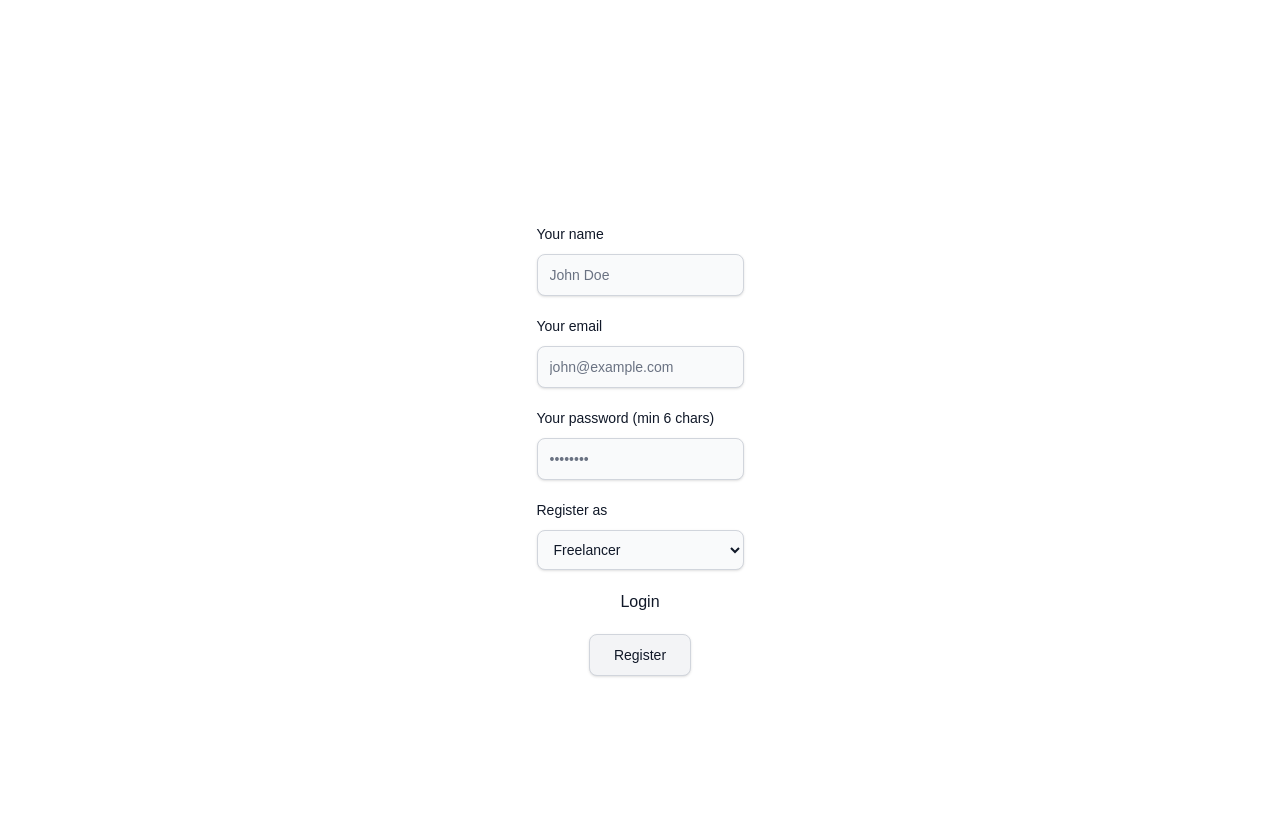
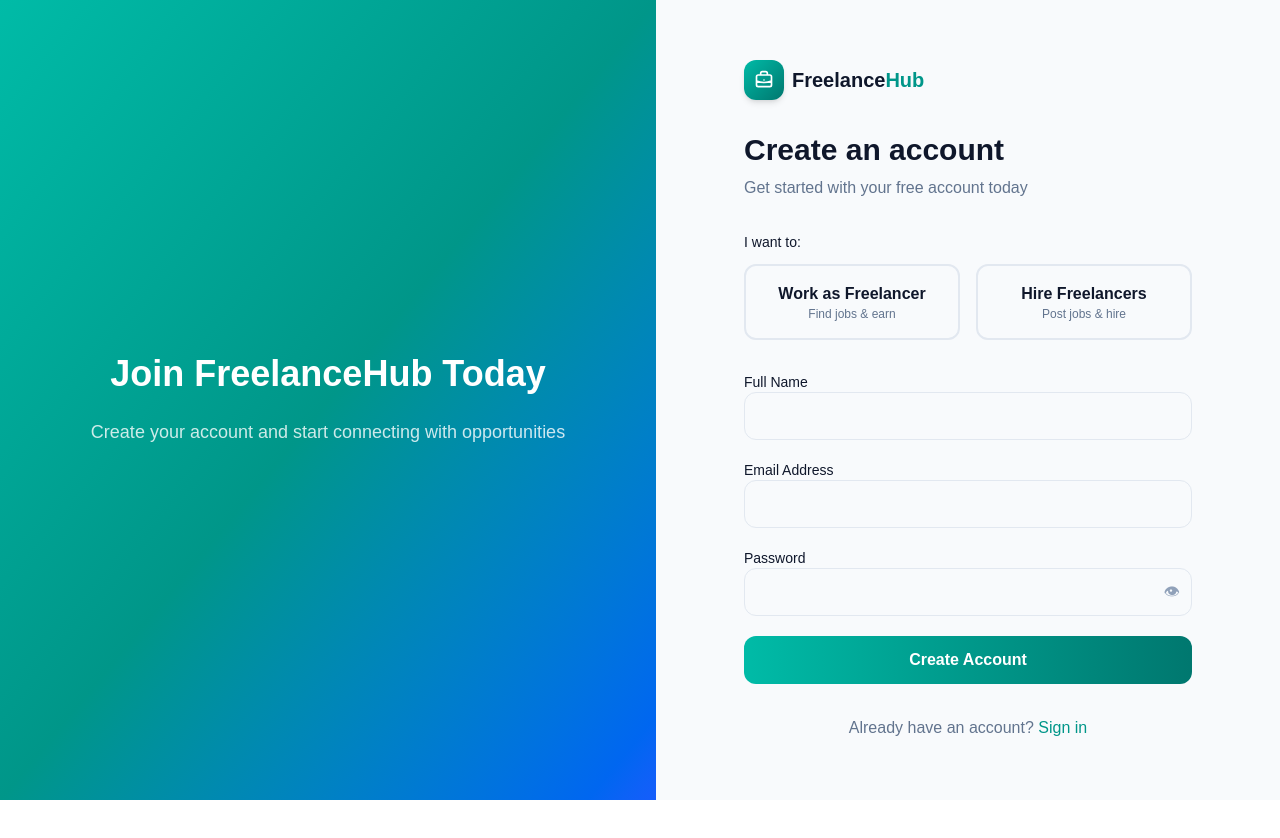
Before and after one commit to yudigarg3043/Freelance-Marketplace, a Next.js app in the folder frontend/: page /register in a window 1280 px wide. Shown: the top 838 px of the page. After the commit the page ends 800 px from the top, so only its background shows below. Built offline with nearby package versions, Linux system fonts and the light colour scheme.

Commit message:
frontend for login and register

```diff
--- a/frontend/src/app/components/button.js
+++ /dev/null
@@ -1,18 +0,0 @@
-export default function Button({ variant = "light", children, onClick, disabled, className = "" }) {
-  const base = "px-6 py-2.5 rounded-lg font-medium text-sm shadow-sm transition-all";
-
-  const variants = {
-    light: "bg-gray-100 text-gray-900 border border-gray-300 hover:bg-gray-200",
-    primary: "bg-blue-600 text-white hover:bg-blue-700"
-  };
-
-  return (
-    <button
-      onClick={onClick}
-      disabled={disabled}
-      className={`${base} ${variants[variant]} ${className}`}
-    >
-      {children}
-    </button>
-  );
-}
--- /dev/null
+++ b/frontend/src/app/components/credentials/Header.jsx
@@ -0,0 +1,21 @@
+import Link from "next/link";
+import Image from "next/image";
+
+export default function Header() {
+  return (
+    <Link href="/" className="flex items-center gap-2">
+      <div className="w-10 h-10 rounded-xl bg-gradient-to-br from-teal-500 to-teal-700 flex items-center justify-center shadow-md">
+        <Image
+          src="/logo.svg"
+          alt="FreelanceHub logo"
+          width={20}
+          height={20}
+          priority
+        />
+      </div>
+      <span className="text-xl font-bold text-slate-900">
+        Freelance<span className="text-teal-600">Hub</span>
+      </span>
+    </Link>
+  );
+}
--- a/frontend/src/app/login/login.module.css
+++ /dev/null
@@ -1,14 +0,0 @@
-.container {
-  margin: 50px;
-  padding: 20px;
-  min-height: 100vh;
-  display: flex;
-  align-items: center;
-  justify-content: center;
-}
-
-.form {
-  background: white;
-  padding: 2rem;
-  border-radius: 1rem;
-}
--- a/frontend/src/app/login/page.js
+++ b/frontend/src/app/login/page.js
@@ -1,98 +1,137 @@
-'use client';
+"use client";
 
+import { useState } from "react";
 import Link from "next/link";
-import { useState } from 'react';
-import Button from '../components/button';
-import styles from './login.module.css';
+import { useRouter } from "next/navigation";
+import Header from "../components/credentials/Header";
 
-export default function Login() {
-  const [formData, setFormData] = useState({ email: '', password: '' });
+
+const Login = () => {
+  const router = useRouter();
+
+  const [email, setEmail] = useState("");
+  const [password, setPassword] = useState("");
+  const [showPassword, setShowPassword] = useState(false);
   const [loading, setLoading] = useState(false);
-  const [error, setError] = useState('');
-
-  const handleChange = (e) => {
-    setFormData({ ...formData, [e.target.name]: e.target.value });
-  };
+  const [error, setError] = useState("");
 
   const handleSubmit = async (e) => {
     e.preventDefault();
     setLoading(true);
-    setError('');
+    setError("");
 
     try {
-      const response = await fetch('http://localhost:4080/api/auth/login', {
-        method: 'POST',
-        headers: { 'Content-Type': 'application/json' },
-        body: JSON.stringify(formData)
-      });
+      const res = await fetch(
+        `${process.env.NEXT_PUBLIC_API_URL}/api/auth/login`,
+        {
+          method: "POST",
+          headers: {
+            "Content-Type": "application/json",
+          },
+          body: JSON.stringify({ email, password }),
+        }
+      );
 
-      if (!response.ok) {
-        const errorData = await response.json();
-        throw new Error(errorData.msg || 'Login failed');
+      const data = await res.json();
+
+      if (!res.ok) {
+        setError(data.message || "Invalid credentials");
+        setLoading(false);
+        return;
       }
 
-      const data = await response.json();
-      localStorage.setItem('token', data.token);
-      alert('Login successful!');
-      window.location.href = '/dashboard';
+      // Save JWT
+      localStorage.setItem("token", data.token);
+
+      // Redirect after successful login
+      router.push("/dashboard");
     } catch (err) {
-      setError(err.message);
+      console.error(err);
+      setError("Something went wrong. Please try again.");
     } finally {
       setLoading(false);
     }
   };
 
   return (
-    <div className={styles.container}>
-      <form className={`${styles.form} max-w-sm mx-auto`} onSubmit={handleSubmit}>
-        <div className="mb-5">
-          <label htmlFor="email" className="block mb-2.5 text-sm font-medium text-gray-900">
-            Your email
-          </label>
-          <input
-            type="email"
-            id="email"
-            name="email"
-            value={formData.email}
-            onChange={handleChange}
-            className="bg-gray-50 border border-gray-300 text-gray-900 text-sm rounded-lg focus:ring-blue-500 focus:border-blue-500 block w-full px-3 py-2.5 shadow-sm placeholder:text-gray-500"
-            placeholder="Enter your email"
-            required
-          />
+    <div className="min-h-screen bg-slate-50 flex">
+      {/* Left Side */}
+      <div className="flex-1 flex items-center justify-center p-8">
+        <div className="w-full max-w-md space-y-8">
+          <Header />
+          <div className="space-y-2">
+            <h1 className="text-3xl font-bold text-slate-900">
+              Welcome back
+            </h1>
+            <p className="text-slate-500">
+              Enter your credentials to access your account
+            </p>
+          </div>
+
+          {error && (
+            <p className="text-red-600 text-sm font-medium">{error}</p>
+          )}
+
+          <form onSubmit={handleSubmit} className="space-y-6">
+            <input
+              type="email"
+              placeholder="name@example.com"
+              className="w-full h-12 px-4 rounded-xl border border-slate-200 bg-white text-slate-900 placeholder:text-slate-400 focus:outline-none focus:ring-2 focus:ring-teal-500"
+              value={email}
+              onChange={(e) => setEmail(e.target.value)}
+              required
+            />
+
+            <div className="relative">
+              <input
+                type={showPassword ? "text" : "password"}
+                placeholder="Enter your password"
+                className="w-full h-12 px-4 pr-12 rounded-xl border border-slate-200 bg-white text-slate-900 placeholder:text-slate-400 focus:outline-none focus:ring-2 focus:ring-teal-500"
+                value={password}
+                onChange={(e) => setPassword(e.target.value)}
+                required
+              />
+              <button
+                type="button"
+                onClick={() => setShowPassword(!showPassword)}
+                className="absolute right-3 top-1/2 -translate-y-1/2 text-slate-400 hover:text-slate-700"
+              >
+                👁
+              </button>
+            </div>
+
+            <button
+              type="submit"
+              disabled={loading}
+              className="w-full h-12 rounded-xl bg-gradient-to-r from-teal-500 to-teal-700 text-white font-semibold hover:opacity-90 disabled:opacity-50 disabled:cursor-not-allowed"
+            >
+              {loading ? "Signing in..." : "Sign In"}
+            </button>
+          </form>
+
+          <p className="text-center text-slate-500">
+            Don&apos;t have an account?{" "}
+            <Link
+              href="/register"
+              className="text-teal-600 font-medium hover:underline"
+            >
+              Create account
+            </Link>
+          </p>
         </div>
+      </div>
 
-        <div className="mb-5">
-          <label htmlFor="password" className="block mb-2.5 text-sm font-medium text-gray-900">
-            Your password
-          </label>
-          <input
-            type="password"
-            id="password"
-            name="password"
-            value={formData.password}
-            onChange={handleChange}
-            className="bg-gray-50 border border-gray-300 text-gray-900 text-sm rounded-lg focus:ring-blue-500 focus:border-blue-500 block w-full px-3 py-2.5 shadow-sm placeholder:text-gray-500"
-            placeholder="Enter your password"
-            required
-          />
+      {/* Right Side */}
+      <div className="hidden lg:flex flex-1 bg-gradient-to-br from-teal-500 via-teal-600 to-blue-600 items-center justify-center p-12">
+        <div className="text-center text-white space-y-6 max-w-lg">
+          <h2 className="text-4xl font-bold">Start Your Journey</h2>
+          <p className="text-white/80 text-lg">
+            Join thousands of freelancers and clients who trust FreelanceHub
+          </p>
         </div>
-
-        <div className='mb-5 flex justify-center text-gray-900'>
-          <Link href="/register">Register</Link>
-        </div>
-
-        {error && (
-          <div className="mb-5 p-3 bg-red-100 border border-red-400 text-red-700 rounded-lg text-sm">
-            {error}
-          </div>
-        )}
-
-        <div className="text-center">
-          <Button variant="light" disabled={loading}>
-            {loading ? 'Logging in...' : 'Login'}
-          </Button>
-        </div>
-      </form>
+      </div>
     </div>
   );
-}
+};
+
+export default Login;
--- a/frontend/src/app/register/page.js
+++ b/frontend/src/app/register/page.js
@@ -1,158 +1,200 @@
-'use client';
+"use client";
 
+import { useState } from "react";
 import Link from "next/link";
-import { useState } from 'react';
-import Button from '../components/button';
-import styles from './register.module.css';
+import { useRouter } from "next/navigation";
+import Header from "../components/credentials/Header";
 
-export default function Register() {
-  const [formData, setFormData] = useState({
-    name: '',
-    email: '',
-    password: '',
-    role: 'freelancer',  // ✅ Matches your schema default
-    skills: []           // ✅ Matches your schema
-  });
+
+const Register = () => {
+  const router = useRouter();
+
+  const [showPassword, setShowPassword] = useState(false);
   const [loading, setLoading] = useState(false);
-  const [error, setError] = useState('');
+  const [selectedRole, setSelectedRole] = useState(null);
 
-  const handleChange = (e) => {
-    const { name, value } = e.target;
-
-    // Handle role dropdown
-    if (name === 'role') {
-      setFormData({ ...formData, role: value });
-    } else {
-      setFormData({ ...formData, [name]: value });
-    }
-  };
+  const [fullName, setFullName] = useState("");
+  const [email, setEmail] = useState("");
+  const [password, setPassword] = useState("");
+  const [error, setError] = useState("");
 
   const handleSubmit = async (e) => {
     e.preventDefault();
+
+    if (!selectedRole) {
+      setError("Please select your account type");
+      return;
+    }
+
     setLoading(true);
-    setError('');
-
-    // ✅ EXACTLY matches your User schema fields
-    const userData = {
-      name: formData.name,
-      email: formData.email,
-      password: formData.password,  // Backend hashes it (bcrypt pre-save)
-      role: formData.role,          // 'freelancer' or 'client'
-      skills: formData.skills || [] // Empty array OK
-    };
+    setError("");
 
     try {
-      const response = await fetch('http://localhost:4080/api/auth/register', {
-        method: 'POST',
-        headers: {
-          'Content-Type': 'application/json'
-        },
-        body: JSON.stringify(userData)
-      });
+      const res = await fetch(
+        `${process.env.NEXT_PUBLIC_API_URL}/api/auth/register`,
+        {
+          method: "POST",
+          headers: { "Content-Type": "application/json" },
+          body: JSON.stringify({
+            name: fullName,
+            email,
+            password,
+            role: selectedRole,
+          }),
+        }
+      );
 
-      const data = await response.json();
+      const data = await res.json();
 
-      if (!response.ok) {
-        throw new Error(data.msg || 'Registration failed');
+      if (!res.ok) {
+        setError(data.message || "Registration failed");
+        return;
       }
 
-      // Success ✅
-      localStorage.setItem('token', data.token);
-      alert(`Welcome ${formData.role === 'freelancer' ? 'Freelancer' : 'Client'}!`);
-      window.location.href = '/login';
+      localStorage.setItem("token", data.token);
+      router.push("/dashboard");
     } catch (err) {
-      setError(err.message);
+      console.error(err);
+      setError("Something went wrong. Please try again.");
     } finally {
       setLoading(false);
     }
   };
 
   return (
-    <div className={styles.container}>
-      <form className={`${styles.form} max-w-sm mx-auto`} onSubmit={handleSubmit}>
-        <div className="mb-5">
-          <label htmlFor="name" className="block mb-2.5 text-sm font-medium text-gray-900">
-            Your name
+    <div className="min-h-screen bg-slate-50 flex">
+      {/* LEFT SIDE */}
+      <div className="hidden lg:flex flex-1 bg-gradient-to-br from-teal-500 via-teal-600 to-blue-600 items-center justify-center p-12">
+        <div className="text-center text-white space-y-6 max-w-lg">
+          <h2 className="text-4xl font-bold">Join FreelanceHub Today</h2>
+          <p className="text-white/80 text-lg">
+            Create your account and start connecting with opportunities
+          </p>
+        </div>
+      </div>
+
+      {/* RIGHT SIDE */}
+      <div className="flex-1 flex items-center justify-center p-8">
+        <div className="w-full max-w-md space-y-8">
+          <Header />
+          <div className="space-y-2">
+            <h1 className="text-3xl font-bold text-slate-900">
+              Create an account
+            </h1>
+            <p className="text-slate-500">
+              Get started with your free account today
+            </p>
+          </div>
+
+          {error && (
+            <p className="text-red-600 text-sm font-medium">{error}</p>
+          )}
+
+          <div className="space-y-3">
+            <label className="block text-sm font-medium text-slate-900">
+              I want to:
+            </label>
+            <div className="grid grid-cols-2 gap-4">
+              <button
+                type="button"
+                onClick={() => setSelectedRole("freelancer")}
+                className={`p-4 rounded-xl border-2 transition-all ${
+                  selectedRole === "freelancer"
+                    ? "border-teal-500 bg-teal-50"
+                    : "border-slate-200 hover:border-teal-300"
+                }`}
+              >
+                <p className="font-semibold text-slate-900">
+                  Work as Freelancer
+                </p>
+                <p className="text-xs text-slate-500">Find jobs & earn</p>
+              </button>
+
+              <button
+                type="button"
+                onClick={() => setSelectedRole("client")}
+                className={`p-4 rounded-xl border-2 transition-all ${
+                  selectedRole === "client"
+                    ? "border-teal-500 bg-teal-50"
+                    : "border-slate-200 hover:border-teal-300"
+                }`}
+              >
+                <p className="font-semibold text-slate-900">
+                  Hire Freelancers
+                </p>
+                <p className="text-xs text-slate-500">Post jobs & hire</p>
+              </button>
+            </div>
+          </div>
+
+          <form onSubmit={handleSubmit} className="space-y-5">
+            <div>
+              <label className="block text-sm font-medium text-slate-900">
+                Full Name
               </label>
               <input
                 type="text"
-            id="name"
-            name="name"
-            value={formData.name}
-            onChange={handleChange}
-            className="bg-gray-50 border border-gray-300 text-gray-900 text-sm rounded-lg focus:ring-blue-500 focus:border-blue-500 block w-full px-3 py-2.5 shadow-sm placeholder:text-gray-500"
-            placeholder="John Doe"
+                className="w-full h-12 px-4 rounded-xl border border-slate-200"
+                value={fullName}
+                onChange={(e) => setFullName(e.target.value)}
                 required
               />
             </div>
 
-        <div className="mb-5">
-          <label htmlFor="email" className="block mb-2.5 text-sm font-medium text-gray-900">
-            Your email
+            <div>
+              <label className="block text-sm font-medium text-slate-900">
+                Email Address
               </label>
               <input
                 type="email"
-            id="email"
-            name="email"
-            value={formData.email}
-            onChange={handleChange}
-            className="bg-gray-50 border border-gray-300 text-gray-900 text-sm rounded-lg focus:ring-blue-500 focus:border-blue-500 block w-full px-3 py-2.5 shadow-sm placeholder:text-gray-500"
-            placeholder="john@example.com"
+                className="w-full h-12 px-4 rounded-xl border border-slate-200"
+                value={email}
+                onChange={(e) => setEmail(e.target.value)}
                 required
               />
             </div>
 
-        <div className="mb-5">
-          <label htmlFor="password" className="block mb-2.5 text-sm font-medium text-gray-900">
-            Your password (min 6 chars)
+            <div>
+              <label className="block text-sm font-medium text-slate-900">
+                Password
               </label>
+              <div className="relative">
                 <input
-            type="password"
-            id="password"
-            name="password"
-            value={formData.password}
-            onChange={handleChange}
-            className="bg-gray-50 border border-gray-300 text-gray-900 text-sm rounded-lg focus:ring-blue-500 focus:border-blue-500 block w-full px-3 py-2.5 shadow-sm placeholder:text-gray-500"
-            placeholder="••••••••"
-            minLength={6}
+                  type={showPassword ? "text" : "password"}
+                  className="w-full h-12 px-4 pr-12 rounded-xl border border-slate-200"
+                  value={password}
+                  onChange={(e) => setPassword(e.target.value)}
                   required
                 />
+                <button
+                  type="button"
+                  onClick={() => setShowPassword(!showPassword)}
+                  className="absolute right-3 top-1/2 -translate-y-1/2 text-slate-400"
+                >
+                  👁
+                </button>
+              </div>
             </div>
 
-        {/* ✅ Role dropdown - matches your schema enum */}
-        <div className="mb-5">
-          <label htmlFor="role" className="block mb-2.5 text-sm font-medium text-gray-900">
-            Register as
-          </label>
-          <select
-            id="role"
-            name="role"
-            value={formData.role}
-            onChange={handleChange}
-            className="bg-gray-50 border border-gray-300 text-gray-900 text-sm rounded-lg focus:ring-blue-500 focus:border-blue-500 block w-full px-3 py-2.5 shadow-sm"
-            required
+            <button
+              type="submit"
+              disabled={loading}
+              className="w-full h-12 rounded-xl bg-gradient-to-r from-teal-500 to-teal-700 text-white font-semibold disabled:opacity-50"
             >
-            <option value="freelancer">Freelancer</option>
-            <option value="client">Client</option>
-          </select>
+              {loading ? "Creating account..." : "Create Account"}
+            </button>
+          </form>
+
+          <p className="text-center text-slate-500">
+            Already have an account?{" "}
+            <Link href="/login" className="text-teal-600 hover:underline">
+              Sign in
+            </Link>
+          </p>
         </div>
-
-        <div className='mb-5 flex justify-center text-gray-900'>
-          <Link href="/login">Login</Link>
       </div>
-
-        {error && (
-          <div className="mb-5 p-3 bg-red-100 border border-red-400 text-red-700 rounded-lg text-sm">
-            {error}
-          </div>
-        )}
-
-        <div className="text-center">
-          <Button variant="light" disabled={loading}>
-            {loading ? 'Creating Account...' : 'Register'}
-          </Button>
-        </div>
-      </form>
     </div>
   );
-}
+};
+
+export default Register;
--- a/frontend/src/app/register/register.module.css
+++ /dev/null
@@ -1,14 +0,0 @@
-.container {
-  margin: 50px;
-  padding: 20px;
-  min-height: 100vh;
-  display: flex;
-  align-items: center;
-  justify-content: center;
-}
-
-.form {
-  background: white;
-  padding: 2rem;
-  border-radius: 1rem;
-}
```
Also changed, not shown: frontend/public/logo.svg (added). Lines whose indentation alone changed are shown as unchanged.
